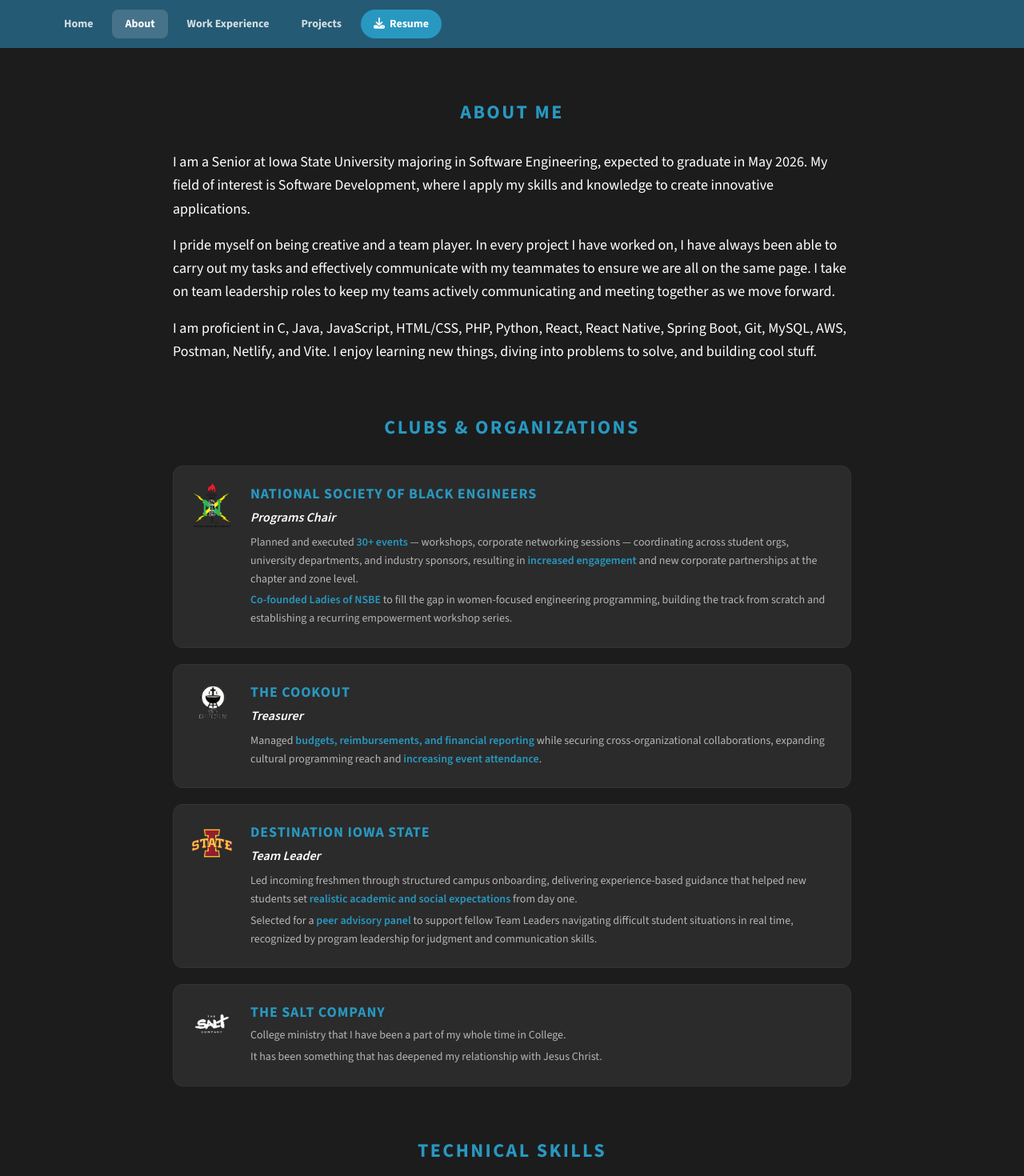
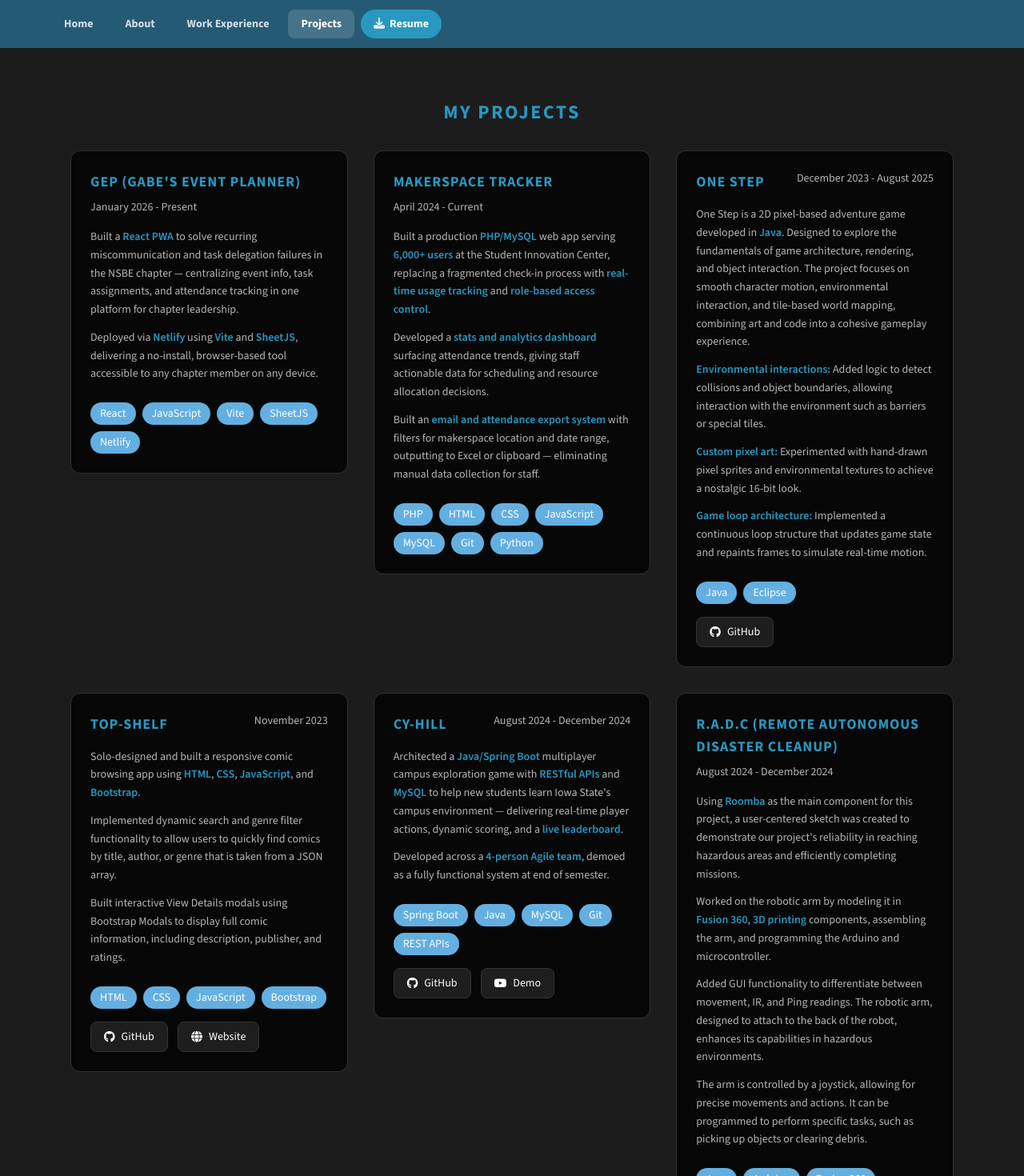
Before and after one commit to gabek96/portfolio, a React (Vite) app: page /#/projects in a window 1280 px wide. Before the commit this address led to /#/about. Shown: the top 1470 px of the page at 80% size. Built offline with nearby package versions, Linux system fonts and the light colour scheme.

Commit message:
Update to site

```diff
--- a/src/data/clubs.js
+++ b/src/data/clubs.js
@@ -2,11 +2,12 @@
   {
     name: "National Society of Black Engineers",
     role: "Programs Chair",
-    date: "Fall 2025 – Present",
+    date: "Spring 2025 – Present",
     image: "images/NSBE.png",
     descriptions: [
-      "Planned and executed <strong>30+ events</strong> — workshops, corporate networking sessions — coordinating across student orgs, university departments, and industry sponsors, resulting in <strong>increased engagement</strong> and new corporate partnerships at the chapter and zone level.",
-      "<strong>Co-founded Ladies of NSBE</strong> to fill the gap in women-focused engineering programming, building the track from scratch and establishing a recurring empowerment workshop series.",
+      "Led programming strategy for ISU's NSBE chapter and zone — planning conferences, workshops, and corporate networking events that served hundreds of engineering students and established new industry partnerships.",
+      "<strong>Co-founded Ladies of NSBE</strong> to address the gap in women-focused engineering programming, building the initiative from scratch and establishing a recurring empowerment workshop series.",
+      "Launched the <strong>Shadow Initiative</strong> — an internship-style onboarding program pairing incoming students with zone exec board members — creating a pipeline for the next generation of NSBE leaders.",
     ],
   },
   {
@@ -15,26 +16,27 @@
     date: "Fall 2025 – Present",
     image: "images/C.png",
     descriptions: [
-      "Managed <strong>budgets, reimbursements, and financial reporting</strong> while securing cross-organizational collaborations, expanding cultural programming reach and <strong>increasing event attendance</strong>.",
+      "Managed <strong>budgets, reimbursements, and financial reporting</strong> for a cultural student organization, keeping operations running smoothly and ensuring funds were allocated responsibly across events.",
+      "Supported cross-organizational collaborations that expanded the reach of cultural programming and grew event attendance across the ISU campus community.",
     ],
   },
   {
     name: "Destination Iowa State",
     role: "Team Leader",
-    date: "Fall 2023 – Fall 2025",
+    date: "Aug 2022 – Aug 2024",
     image: "images/isu.png",
     descriptions: [
-      "Led incoming freshmen through structured campus onboarding, delivering experience-based guidance that helped new students set <strong>realistic academic and social expectations</strong> from day one.",
-      "Selected for a <strong>peer advisory panel</strong> to support fellow Team Leaders navigating difficult student situations in real time, recognized by program leadership for judgment and communication skills.",
+      "Returned for <strong>three consecutive years</strong> as a paid orientation leader, guiding incoming freshmen through Destination Iowa State and helping them arrive with a clear, grounded sense of direction for college life.",
+      "Built lasting connections with students across each cohort — relationships that extended well beyond orientation weekend and into their full time at ISU.",
+      "Selected for a <strong>peer advisory panel</strong> to help incoming Team Leaders navigate real student situations — sharing practical knowledge on what to do, what to expect, and what to avoid.",
     ],
   },
   {
     name: "The Salt Company",
-    role: null,
+    role: "Member",
     image: "images/TSCo.png",
     descriptions: [
-      "College ministry that I have been a part of my whole time in College.",
-      "It has been something that has deepened my relationship with Jesus Christ.",
+      "A college ministry I've been part of throughout my time at Iowa State — a community that has been a consistent anchor and deepened my faith in a meaningful way.",
     ],
   },
 ];
--- a/src/data/projects.js
+++ b/src/data/projects.js
@@ -1,7 +1,7 @@
 export const projects = [
   {
     id: 1,
-    title: "NEAT (NSBE Event Attendance Tracker)",
+    title: "GEP (Gabe's Event Planner)",
     date: "January 2026 - Present",
     descriptions: [
       'Built a <strong>React PWA</strong> to solve recurring miscommunication and task delegation failures in the NSBE chapter — centralizing event info, task assignments, and attendance tracking in one platform for chapter leadership.',
--- a/src/data/skills.js
+++ b/src/data/skills.js
@@ -7,11 +7,12 @@
   { name: "Python", icon: "fab fa-python" },
   { name: "React", icon: "fab fa-react" },
   { name: "React Native", icon: "fab fa-react" },
-  { name: "Spring Boot", icon: "fas fa-leaf" },
+  { name: "Node.js", icon: "fab fa-node-js" },
+  { name: "Nest.js", icon: "fas fa-server" },
   { name: "Git", icon: "fab fa-git-alt" },
   { name: "MySQL", icon: "fas fa-database" },
+  { name: "PostgreSQL", icon: "fas fa-database" },
+  { name: "MongoDB", icon: "fas fa-leaf" },
   { name: "AWS", icon: "fab fa-aws" },
-  { name: "Postman", icon: "fas fa-paper-plane" },
-  { name: "Netlify", icon: "fas fa-globe" },
-  { name: "Vite", icon: "fas fa-bolt" },
+  { name: "Google Cloud", icon: "fab fa-google" },
 ];
--- a/src/data/workExperience.js
+++ b/src/data/workExperience.js
@@ -1,38 +1,82 @@
 export const workExperience = [
   {
     id: 1,
-    title: "Community & Research, Full-Stack Developer",
-    company: "Dinder",
-    date: "Fall 2025 - Present",
-    timelineYear: "2025 - Present",
+    title: "Community & Research Full-Stack Developer",
+    company: "Dinder · CYStarters, Iowa State University",
+    date: "Fall 2025 - Spring 2026",
+    timelineYear: "2025 - 2026",
     bullets: [
-      'Implemented <strong>user-to-group matching logic</strong> based on dietary preferences and friend connections in a <strong>React Native</strong> app, delivering the core feature driving the app\'s value.',
-      'Designed and documented <strong>REST API endpoints</strong> surfacing users\' <strong>dietary restrictions and physical accommodations</strong> on group views, enabling the team to ship a more accessible user experience.',
+      'Built the core user-to-group matching logic based on dietary preferences and friend connections in a React Native app, delivering the central feature that drives the product\'s value proposition.',
+      'Designed and documented REST API endpoints surfacing users\' dietary restrictions and physical accommodations on group views, enabling the team to ship a more accessible and inclusive user experience.',
+      'Served as a bridge between frontend and backend — when a sprint revealed a frontend bottleneck, shifted focus to close the gap, completing full roundtrip REST API integrations and contributing to both group functionality and app UI to keep the product on track.',
+      'Consistently delivered well-structured, reliable code ahead of deadlines and proactively checked in on teammates\' progress, earning recognition from peers for being a dependable contributor who created zero team friction.',
+      'Participated actively in sprint planning and team discussions, bringing clear communication and a strong grasp of system design, APIs, and database interactions that helped the team make better decisions faster.',
     ],
-    tools: ["React Native", "Expo", "REST APIs", "Git", "Agile"],
+    tools: ["React Native", "Expo", "Nest.js", "REST APIs", "AWS DynamoDB", "PostgreSQL", "Agile", "Full-Stack Development", "Mobile Development", "System Design"],
   },
   {
     id: 2,
-    title: "VR Lab Makerspace Assistant | Full-Stack Web Developer & DevOps",
-    company: "Student Innovation Center",
-    date: "Sept 2023 - Present",
+    title: "VR Makerspace Lab Assistant & Full-Stack Developer",
+    company: "Student Innovation Center · Iowa State University",
+    date: "Sep 2023 - Present",
     timelineYear: "2023 - Present",
     bullets: [
-      'Built the <strong>Makerspace Tracker</strong>, a production <strong>PHP/MySQL</strong> web app serving <strong>6,000+ users</strong>, replacing a fragmented check-in process with real-time usage tracking and <strong>role-based access control</strong>.',
-      'Developed a <strong>stats and analytics dashboard</strong> surfacing attendance trends, giving staff actionable data for scheduling and resource allocation decisions.',
-      'Built an <strong>email and attendance export system</strong> with filters for makerspace location and date range, outputting to Excel or clipboard — eliminating manual data collection for staff.',
+      'Designed and built the Makerspace Tracker from the ground up — a full-stack PHP and MySQL web platform that manages equipment access, attendance, and usage data for over 6,000 students and staff across the SIC.',
+      'Maintained and iterated on the platform over multiple semesters, resolving bugs, adding features, and keeping the system reliable for daily use across a high-traffic facility.',
+      'Diagnosed and resolved hardware and software issues across VR and 3D equipment, keeping tools consistently available for student research and creative projects.',
+      'Developed and delivered Making 101 workshop sessions on Virtual Reality, giving students hands-on exposure to XR technology and helping them apply it to their own work.',
+      'Collaborated with a team to design and produce VR demos using the Vive XR Elite, creating showcase-ready experiences that highlighted the lab\'s capabilities to the wider campus community.',
     ],
-    tools: ["PHP", "MySQL", "JavaScript", "HTML/CSS", "Git", "Full-Stack"],
+    tools: ["PHP", "MySQL", "Full-Stack Web Development", "Virtual Reality (VR)", "Hardware Troubleshooting", "Technical Training", "3D Printing", "Laser Cutting"],
   },
+
   {
     id: 3,
     title: "Camp Counselor",
     company: "Camp War Eagle",
-    date: "Summer 2024",
+    date: "May 2024 - Aug 2024",
     timelineYear: "2024",
     bullets: [
-      'Mentored rotating groups of campers, fostering <strong>teamwork</strong>, <strong>personal growth</strong>, and community-building in a structured program environment.',
+      'Rotated with a new group of campers every 1–2 weeks, quickly building trust and structure with diverse groups to deliver a consistent, high-quality camp experience across the summer.',
+      'Earned a Red Cross Lifeguard certification through on-site training, taking on additional safety responsibilities for the camp\'s facilities alongside regular counselor duties.',
+      'Created an environment where campers felt safe, engaged, and challenged by leading activities grounded in life skills and values-based lessons.',
     ],
-    tools: ["Leadership", "Mentoring", "Teamwork", "Communication"],
+    tools: ["Lifeguarding", "Working with Children", "Leadership", "Adaptability", "Communication"],
+  },
+  {
+    id: 4,
+    title: "Delivery Driver",
+    company: "DoorDash · Self-employed",
+    date: "Jun 2016 - Dec 2023",
+    timelineYear: "2016 - 2023",
+    bullets: [
+      'Completed over 1,800 deliveries across 7+ years while maintaining a 4.92/5.0 customer rating and a 96% completion rate on the last 100 deliveries — results driven by consistent reliability and a clean driving record throughout.',
+      'Managed time, routing, and customer communication independently across thousands of orders, building a strong foundation in self-organization and customer-facing professionalism.',
+    ],
+    tools: ["Customer Experience", "Time Management", "Problem Solving", "Self-Management", "Reliability"],
+  },
+  {
+    id: 5,
+    title: "Sales Associate",
+    company: "Iowa State University Book Store",
+    date: "Jan 2023 - May 2023",
+    timelineYear: "2023",
+    bullets: [
+      'Advised customers on purchases to match their needs and budget, contributing to a positive in-store experience during high-traffic periods like the start of each semester.',
+      'Maintained organized inventory to improve item location efficiency and handled cash register operations, including basic accounting functions, accurately and responsibly.',
+    ],
+    tools: ["Customer Service", "Inventory Management", "Cash Handling", "Problem Solving"],
+  },
+  {
+    id: 6,
+    title: "Undergraduate Research Assistant",
+    company: "Iowa State University",
+    date: "May 2022 - Jul 2022",
+    timelineYear: "2022",
+    bullets: [
+      'Worked under Professor Derrick K. Rollins on glucose-insulin modeling, applying dynamic regression and Euler\'s Method in Excel Solver to refine deadtime data and improve model accuracy.',
+      'Calculated range deadlines for glucose and insulin cycles (~30–45 minutes), contributing analytical work to ongoing research in biological systems modeling.',
+    ],
+    tools: ["Research", "Data Analysis", "Mathematical Modeling", "Excel"],
   },
 ];
--- a/src/pages/AboutPage.jsx
+++ b/src/pages/AboutPage.jsx
@@ -13,20 +13,21 @@
         <SectionTitle>About Me</SectionTitle>
         <div className="space-y-4 mb-16">
           <p className="text-text text-lg leading-relaxed">
-            I am a Senior at Iowa State University majoring in Software Engineering, expected to
-            graduate in May 2026. My field of interest is Software Development, where I apply my
-            skills and knowledge to create innovative applications.
+            I was just a kid from Olathe who loved video games and computers. I wasn't thinking about a career — I just liked the technology.
+            It wasn't until I got to Iowa State that something clicked, and I realized I didn't just want to use the things people build.
+            I wanted to build them myself.
           </p>
           <p className="text-text text-lg leading-relaxed">
-            I pride myself on being creative and a team player. In every project I have worked on,
-            I have always been able to carry out my tasks and effectively communicate with my
-            teammates to ensure we are all on the same page. I take on team leadership roles to
-            keep my teams actively communicating and meeting together as we move forward.
+            At Iowa State's Student Innovation Center, I designed and maintain the Makerspace Tracker — a full-stack PHP and MySQL platform that serves over 6,000 students and staff.
+            It's the kind of project that taught me more than any course could: real users, real edge cases, and real consequences when something breaks.
           </p>
           <p className="text-text text-lg leading-relaxed">
-            I am proficient in C, Java, JavaScript, HTML/CSS, PHP, Python, React, React Native,
-            Spring Boot, Git, MySQL, AWS, Postman, Netlify, and Vite. I enjoy learning new things,
-            diving into problems to solve, and building cool stuff.
+           My time at ISU also taught me that the best engineers aren't just problem solvers — they're community builders.
+           As Programs Chair for NSBE at both the chapter and zone level, I've organized regional conferences, co-founded Ladies of NSBE, and launched the Shadow Initiative to help incoming students find their footing.
+           These roles pushed me to lead with empathy, communicate across difference, and build things that outlast me.
+          </p>
+          <p className="text-text text-lg leading-relaxed">
+            I'm a Software Engineering graduate from Iowa State, and I'm looking for roles in the Kansas City metro where I can build products that matter and grow alongside people who care about doing it right.
           </p>
         </div>
       </AnimatedSection>
```
